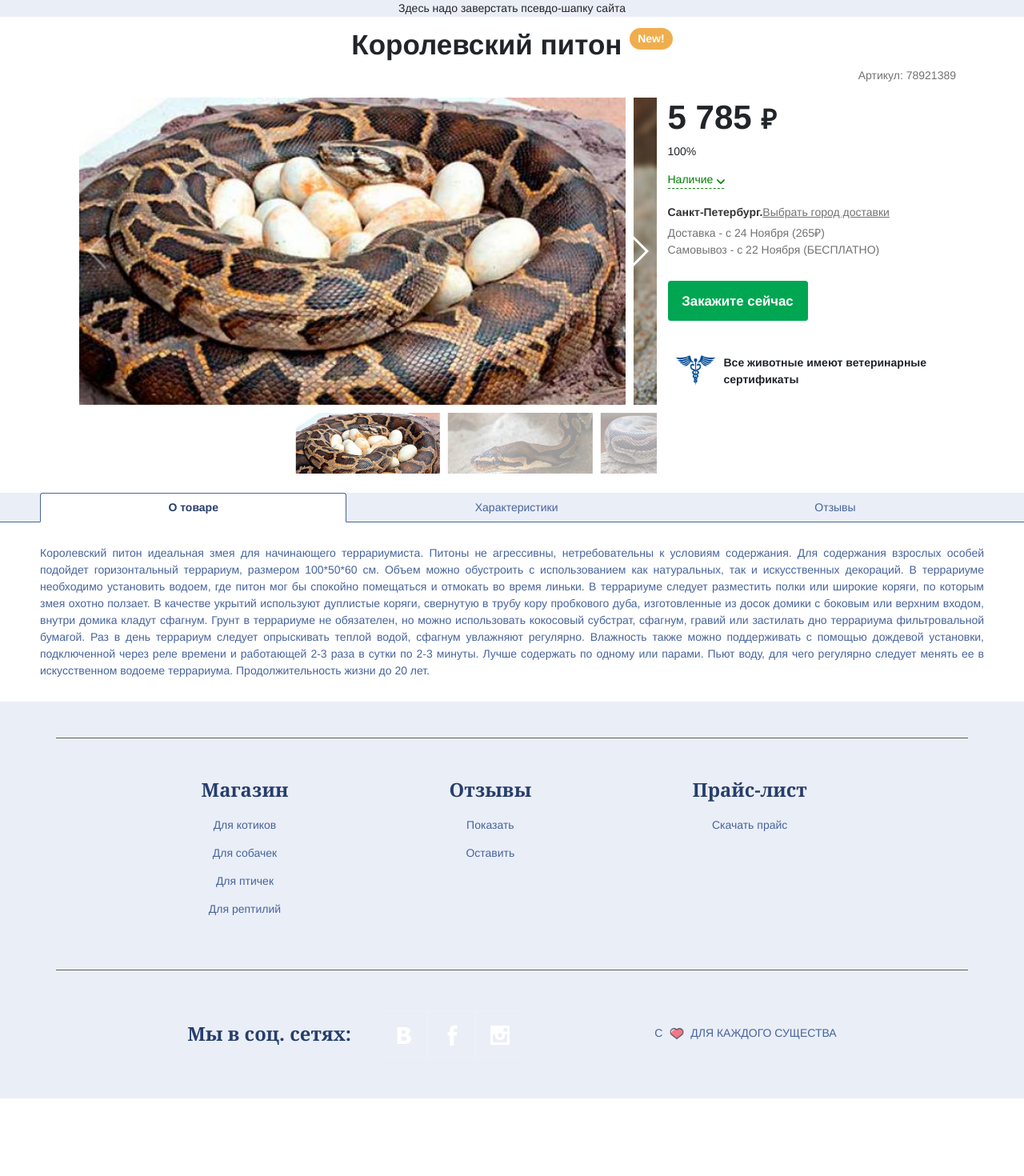
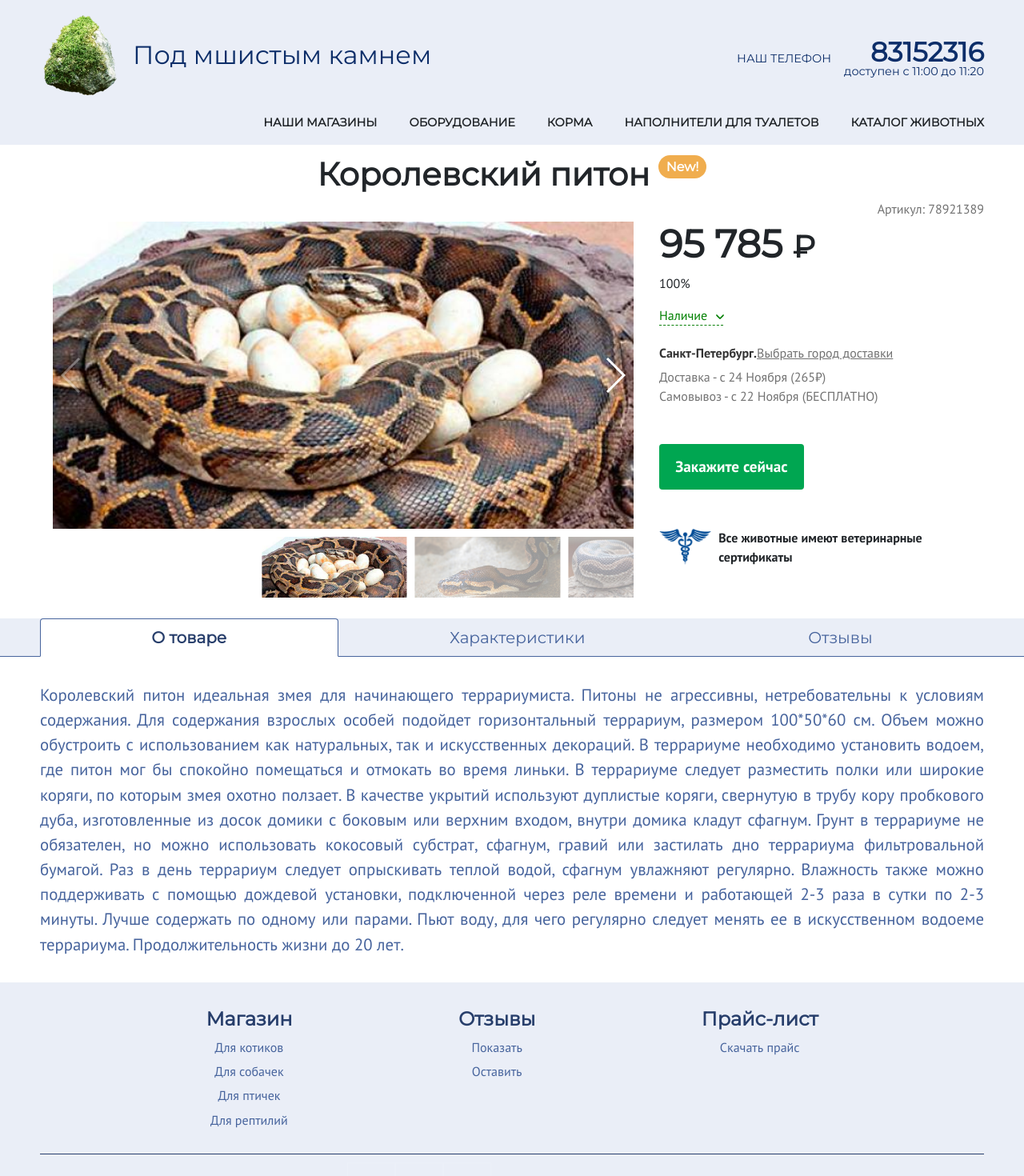
Before and after one commit to Iogsotot/product_card, a Vue app: page / in a window 1280 px wide. Shown: the top 1470 px of the page at 80% size. Before the commit the page ends 1373 px from the top, so only its background shows below. Built offline with nearby package versions, Linux system fonts and the light colour scheme.

Commit message:
Добавляет адаптивность на всю страницу

```diff
--- a/public/index.html
+++ b/public/index.html
@@ -1,17 +1,21 @@
 <!DOCTYPE html>
 <html lang="ru">
-  <head>
+
+<head>
     <meta charset="utf-8">
     <meta http-equiv="X-UA-Compatible" content="IE=edge">
     <meta name="viewport" content="width=device-width,initial-scale=1.0, shrink-to-fit=no">
     <link rel="icon" href="<%= BASE_URL %>favicon.ico">
+    <link href="https://fonts.googleapis.com/css?family=Montserrat|PT+Sans:400,700&display=swap" rel="stylesheet">
     <title>Карточка продукта</title>
-  </head>
-  <body>
+</head>
+
+<body>
     <noscript>
       <strong>We're sorry but this page doesn't work properly without JavaScript enabled. Please enable it to continue.</strong>
     </noscript>
     <div id="app"></div>
     <!-- built files will be auto injected -->
-  </body>
+</body>
+
 </html>
--- a/src/App.vue
+++ b/src/App.vue
@@ -56,12 +56,15 @@ export default {
 }
 
 html {
-  font-size: 14px;
   font-family: 'Pt Sans', 'Helvetica Neue', Helvetica, Arial, sans-serif;
   color: #333;
   direction: ltr;
   box-sizing: border-box;
   }
+
+h1, h2, h3 {
+  font-family: 'Montserrat', sans-serif;
+}
 
 * {
   padding: 0;
@@ -84,10 +87,6 @@ a, a:active {
   justify-content: center;
 }
 
-.container {
-  padding: 0 calc(50% - 590px);
-}
-
 .product_title {
   margin: 1rem;
 }
@@ -99,7 +98,7 @@ a, a:active {
   text-align: left;
 }
 
-.picture_field {
+/* .picture_field {
   min-height: 60vh;
   width: 65%;
   margin: 0 1rem;
@@ -107,10 +106,94 @@ a, a:active {
 
 .product_info {
   max-width: 45%;
+  padding-left: 1rem;
+} */
+
+  .picture_field {
+    min-height: 50vh;
+    width: 65%;
+    margin: 0 1rem;
 }
+
+  .product_info {
+    max-width: 35%;
+    padding-left: 1rem;
+  }
 
 .hidden {
   display: none;
 }
 
+.container {
+  padding: 0 15px;
+  max-width: unset !important;
+  margin: unset !important;
+}
+
+@media (max-width: 576px) {
+   html {
+    font-size: 12px;
+  }
+    .container {
+    padding: 0 calc(50vw - 270px);
+    max-width: unset !important;
+    margin: unset !important;
+  }
+
+}
+
+@media (min-width: 575.98px){
+  html {
+    font-size: 12px;
+  }
+  .container {
+    padding: 0 calc(50vw - 260px);
+    max-width: unset !important;
+    margin: unset !important;
+  }
+
+}
+
+@media (min-width: 767.98px){
+  html {
+    font-size: 14px;
+  }
+
+  .container {
+    padding: 0 calc(50vw - 370px)!important;
+    max-width: unset !important;
+    margin: unset !important;
+  }
+
+  .picture_field {
+  min-height: 60vh;
+  width: 65%;
+}
+
+  .product_info {
+    max-width: 45%;
+  }
+}
+
+@media (min-width: 991.98px) {
+
+  .container {
+    padding: 0 calc(50vw - 480px)!important;
+    max-width: unset !important;
+    margin: unset !important;
+  }
+}
+
+@media (min-width: 1199.98px){
+  html {
+    font-size: 16px;
+  }
+  .container {
+    padding: 0 calc(50vw - 590px)!important;
+    max-width: unset !important;
+    margin: unset !important;
+  }
+}
+
+
 </style>
--- a/src/components/Footer.vue
+++ b/src/components/Footer.vue
@@ -87,26 +87,13 @@ footer {
 }
 
 .page-footer {
-  padding: 3.2rem 0 3.6rem;
-}
-
-.footer-top {
-  margin-bottom: 3.2rem;
-}
-
-.footer-logo {
-  /* width: 205px;
-  height: 55px; */
-}
-
-.footer-logo img {
-  /* width: 205px;
-  height: 55px; */
+  padding: 2.2rem 3rem;
 }
 
 .footer-middle {
-  padding-top: 3.6rem;
-  margin-bottom: 3.6rem;
+  padding-top: 2rem;
+  padding-bottom: 1.5rem;
+  border-bottom: 1px solid rgb(39, 62, 107);
 }
 
 .footer-middle,
@@ -115,20 +102,14 @@ footer {
   flex-direction: row;
   flex-wrap: nowrap;
   justify-content: space-evenly;
-  border-top: 1px solid #5e5e5e;
-}
-
-.footer-menu {
-  margin-right: 1.4rem;
 }
 
 .footer-menu h3 {
-  font-family: "Georgia", serif;
   display: block;
-  font-size: 1.7rem;
+  font-size: 1.5rem;
   font-weight: bold;
   color: rgb(39, 62, 107);
-  margin: 0 0 1.4rem 0;
+  margin: 0 0 0.5rem 0;
 }
 
 .footer-menu ul {
@@ -138,7 +119,7 @@ footer {
 }
 
 .footer-menu ul li {
-  margin-bottom: 1rem;
+  margin-bottom: .4rem;
 }
 
 .footer-menu a {
@@ -152,11 +133,13 @@ footer {
 }
 
 .footer-menu a:active {
-  color: rgba(255, 255, 255, 0.3);
+  color: rgba(71, 100, 157, 0.555);
 }
 
 .footer-bottom {
-  padding-top: 3.6rem;
+  font-family: "Montserrat", sans-serif;
+  padding-top: .6rem;
+  padding-bottom: 2rem;
 }
 
 /* .footer-social {
@@ -164,11 +147,9 @@ footer {
 } */
 
 .footer-social b {
-  margin-right: 2.5rem;
-  font-size: 1.7rem;
-  font-family: "Georgia", serif;
+  margin-right: 1rem;
+  font-size: 1.5rem;
   color: rgb(39, 62, 107);
-  font-weight: bold;
   vertical-align: middle;
 }
 
@@ -191,9 +172,9 @@ footer {
   vertical-align: middle;
   width: 60px;
   height: 60px;
-  /* margin-right: 0.8rem; */
   color: #ffffff;
   background-image: url("./../assets/imgs/sprite.png");
+
   background-repeat: no-repeat;
 }
 
@@ -212,17 +193,17 @@ footer {
 .footer-copyright {
   color: #47649d;
   text-transform: uppercase;
-  margin-top: 17px;
+  margin-top: 1rem;
 }
 
 .footer-copyright .heart {
   display: inline-block;
   background-image: url("./../assets/imgs/heart_icon.png");
   background-repeat: no-repeat;
-  background-position: center;
+  background-position: top;
   background-size: contain;
   width: 27px;
-  height: 24px;
+  height: 27px;
   vertical-align: middle;
 }
 
@@ -236,7 +217,44 @@ footer {
 }
 
 .footer-copyright a:active {
-  color: rgba(255, 255, 255, 0.3);
+  color: rgba(71, 100, 157, 0.555);
+}
+
+@media (max-width: 992px) {
+  .footer-social b {
+    margin-right: 0;
+  }
+}
+
+@media (max-width: 767px) {
+  .footer-social b {
+    display: none;
+  }
+  .footer-bottom {
+    padding-bottom: 0;
+  }
+  .footer-middle {
+    padding-top: 0;
+  }
+}
+
+@media (max-width: 576px) {
+  .footer-middle .footer-menu ul {
+    display: none;
+  }
+  .footer-bottom {
+    flex-direction: column;
+  }
+  .footer-copyright {
+    margin-top: 0rem;
+  }
+}
+
+@media (max-width: 480px) {
+  .footer-middle {
+    flex-direction: column;
+    padding-bottom: 1rem;
+  }
 }
 
 </style>
--- a/src/components/Header.vue
+++ b/src/components/Header.vue
@@ -1,5 +1,26 @@
 <template>
-    <header>Здесь надо заверстать псевдо-шапку сайта</header>
+    <header>
+      <div class="container">
+        <div class="header-top">
+          <div class="header-logo"><img src="./../assets/imgs/logo.png" alt="" height="100"> <h2>Под мшистым камнем</h2></div>
+          <div class="header-top-phone">
+            <div class="uppercase phone-text">Наш телефон</div>
+            <div><a href="tel:83152316">83152316</a> доступен с 11:00 до 11:20</div>
+          </div>
+        </div>
+        <nav>
+          <div class="menu">Меню</div>
+          <ul class="header-nav uppercase">
+            <li><a href="#">Наши магазины</a></li>
+            <li><a href="#">Оборудование</a></li>
+            <li><a href="#">Корма</a></li>
+            <li><a href="#">Наполнители для туалетов</a></li>
+            <li><a href="#">Каталог животных</a> </li>
+          </ul>
+        </nav>
+      </div>
+
+    </header>
 </template>
 
 <script>
@@ -15,5 +36,164 @@ export default {
 <style scoped>
   header {
     background-color: rgba(223, 230, 243, 0.664);
+    padding-bottom: 1rem;
+    font-family: "Montserrat", sans-serif;
   }
+
+  header > .container {
+    display: flex;
+    flex-direction: row;
+    flex-wrap: wrap;
+    justify-content: flex-end;
+  }
+
+  .header-top {
+    display: flex;
+    justify-content: space-between;
+    width: 100%;
+    margin: 1.2rem auto 0;
+    min-height: 100px;
+    color: rgb(13, 46, 105);
+  }
+
+  .header-logo {
+    display: flex;
+    align-items: center;
+    text-align: center;
+    vertical-align: middle;
+    width: auto;
+    height: 100px;
+  }
+
+  .header-logo h2 {
+    text-align: left;
+    margin: 0;
+  }
+
+  .header-logo > img {
+    margin-right: 1rem;
+    cursor: pointer;
+  }
+
+  .header-top-phone {
+    display: flex;
+    align-items: center;
+    padding: .7rem 0 2px;
+  }
+
+  .phone-text {
+    margin-right: 1rem;
+  }
+
+  .header-top-phone div {
+    display: flex;
+    flex-direction: column;
+    font-size: 0.9rem;
+    line-height: 1.1rem;
+  }
+
+  .header-top-phone div a {
+    font-size: 2.1rem;
+    color: inherit;
+    font-weight: bold;
+    text-transform: uppercase;
+    text-decoration: none;
+    line-height: 2rem;
+    text-align: right;
+    word-wrap: nowrap;
+  }
+
+  .header-nav {
+    font-size: 0.9rem;
+    display: flex;
+    justify-content: flex-end;
+    padding: 0;
+    margin: 1.5rem 0 0;
+
+    list-style: none;
+  }
+
+  .header-nav li {
+    font-weight: bolder;
+    margin-left: 2.5rem;
+  }
+
+  .header-nav li:last-child {
+    margin-right: 0;
+  }
+
+  .header-nav a {
+    cursor: pointer;
+    text-decoration: none;
+    color: inherit;
+  }
+
+  .header-nav a:hover {
+    text-decoration: underline;
+    text-shadow: 0 0 .5px #0d2e69, 0 0 .6px #0d2e69, 0 0 .6px #0d2e69;
+  }
+
+  .header-nav a:active {
+    color: rgba(13, 46, 105, 0.5);
+    text-decoration: underline;
+  }
+
+  .uppercase {
+    text-transform: uppercase;
+  }
+
+   nav .menu {
+    display: none;
+    cursor: pointer;
+    text-decoration: none;
+    font-weight: bold;
+    font-size: large;
+    color: inherit;
+    margin-bottom: 1rem;
+  }
+
+  nav .menu:hover {
+    text-decoration: underline;
+    text-shadow: 0 0 .5px #0d2e69, 0 0 .6px #0d2e69, 0 0 .6px #0d2e69;
+  }
+
+  nav .menu:active {
+    color: rgba(13, 46, 105, 0.5);
+    text-decoration: underline;
+  }
+
+@media (max-width: 575.98px){
+  .header-logo h2 {
+    display: none;
+  }
+
+  .header nav ul {
+    display: none;
+  }
+
+  .header nav .menu {
+    display: block;
+  }
+}
+
+@media (max-width: 767.98px){
+    .header-nav li {
+    margin-left: 1.5rem;
+    }
+    .header-logo {
+      margin-right: 2rem;
+    }
+
+  .header-top-phone .phone-text {
+   text-align: right;
+   margin-right: .7rem;
+  }
+
+  .header-top-phone div {
+    align-items: center;
+  }
+
+}
+
+
 </style>
--- a/src/components/PictureField.vue
+++ b/src/components/PictureField.vue
@@ -1,5 +1,5 @@
 <template>
-  <div>
+  <div class="slider-block">
     <swiper :options="swiperOptionTop" class="gallery-top" ref="swiperTop">
       <swiper-slide class="slide-1"></swiper-slide>
       <swiper-slide class="slide-2"></swiper-slide>
@@ -74,7 +74,8 @@ img {
 .swiper-container {
   background-color: #fff;
 }
-.swiper-slide {
+.slider-block .swiper-slide {
+  cursor: pointer;
   background-size: cover;
   background-position: top;
   background-repeat: no-repeat;
@@ -98,6 +99,9 @@ img {
   height: 80% !important;
   width: 100%;
 }
+.swiper-container.gallery-top .swiper-slide {
+  width: 100% !important;
+}
 .gallery-thumbs {
   height: 20% !important;
   box-sizing: border-box;
@@ -111,4 +115,50 @@ img {
 .gallery-thumbs .swiper-slide-active {
   opacity: 1;
 }
+
+
+
+// @media (max-width: 576px) {
+//    html {
+//     font-size: 12px;
+//   }
+//     .container {
+//     padding: 0 calc(50vw - 270px);
+//     max-width: unset !important;
+//     margin: unset !important;
+//   }
+// }
+
+// @media (min-width: 575.98px){
+//   html {
+//     font-size: 12px;
+//   }
+//   .container {
+//     padding: 0 calc(50vw - 260px);
+//     max-width: unset !important;
+//     margin: unset !important;
+//   }
+// }
+
+// @media (min-width: 767.98px){
+//   html {
+//     font-size: 14px;
+//   }
+
+//   .container {
+//     padding: 0 calc(50vw - 370px)!important;
+//     max-width: unset !important;
+//     margin: unset !important;
+//   }
+// }
+
+// @media (min-width: 991.98px) {
+
+//   .container {
+//     padding: 0 calc(50vw - 480px)!important;
+//     max-width: unset !important;
+//     margin: unset !important;
+//   }
+// }
+
 </style>
--- a/src/components/ProductInfo.vue
+++ b/src/components/ProductInfo.vue
@@ -28,6 +28,7 @@
         v-model="modalShow"
         ok-title="отправить заказ"
         cancel-title="сбросить"
+        title="Заказать"
         @ok="submit"
         @cancel="reset"
       >
@@ -66,7 +67,7 @@ export default {
   name: "ProductInfo",
   data() {
     return {
-      price: "5 785",
+      price: "95 785",
       rating: "100%",
       show: false,
       modalShow: false,
@@ -108,6 +109,8 @@ export default {
 
 /* popup (start) */
 .buy-btn {
+  display: initial;
+
   font-size: 1.2rem;
   font-weight: 700;
   background: #00a651 !important;
@@ -118,7 +121,7 @@ export default {
   user-select: none;
 
   padding: 0.8rem 1.2rem;
-  margin: 1rem auto 2rem;
+  margin: 2rem auto 2rem;
 
   outline: none;
 }
@@ -211,6 +214,7 @@ export default {
 
 .vet-control {
   display: flex;
+  justify-content: center;
   margin: 1rem 0 1rem;
   font-weight: bold;
 }
@@ -219,7 +223,24 @@ export default {
   height: 46.55px;
   width: 70px;
   display: inline-block;
+  margin-right: 0.5rem;
 }
+
+@media (max-width: 605px){
+  .vet-control div {
+    display: none;
+  }
+  .vet-control img {
+    margin-right: 0;
+  }
+
+  .buy-btn {
+  display: block;
+  margin: 2.5rem auto 1.5rem;
+  }
+
+}
+
 </style>
 
 <style>
@@ -259,4 +280,5 @@ button.btn.btn-secondary:hover {
   border-color: #395346;
   transition: 0.3s;
 }
+
 </style>
--- a/src/components/Tabs.vue
+++ b/src/components/Tabs.vue
@@ -210,13 +210,23 @@ export default {
 
 .contents .mt-3,
 .my-3 {
-  margin-top: 0 !important;
+  margin: 0 2rem !important;
+  font-size: 1.2rem;
+}
+
+@media (min-width: 576.98px){
+  .contents .mt-3,
+.my-3 {
+  font-size: 1.3rem;
+}
 }
 
 .tabs .nav-tabs .nav-link {
   color: #47649d;
   border-color: transparent transparent rgb(71, 100, 157);
   border-width: 1px;
+  font-family: 'Montserrat', sans-serif;
+  font-size: 1.25rem;
 }
 
 .tabs .nav-tabs .nav-link.active,
@@ -225,6 +235,7 @@ export default {
   color: rgb(39, 62, 107);
   font-weight: bold;
   border-color: #47649d #47649d transparent;
+  font-family: 'Montserrat', sans-serif;
 }
 
 .tabs .nav-tabs .nav-link:hover,
```
Also changed, not shown: src/assets/imgs/vet_icon.png.
